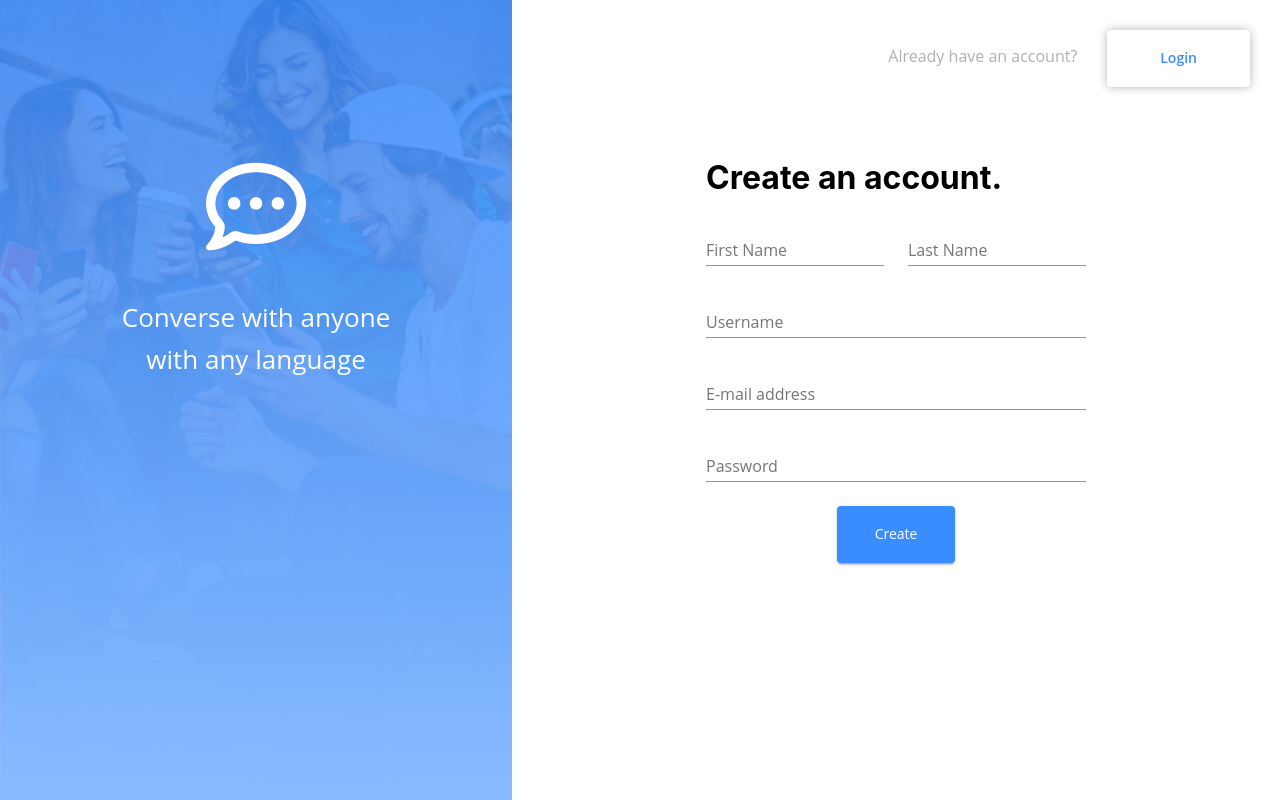
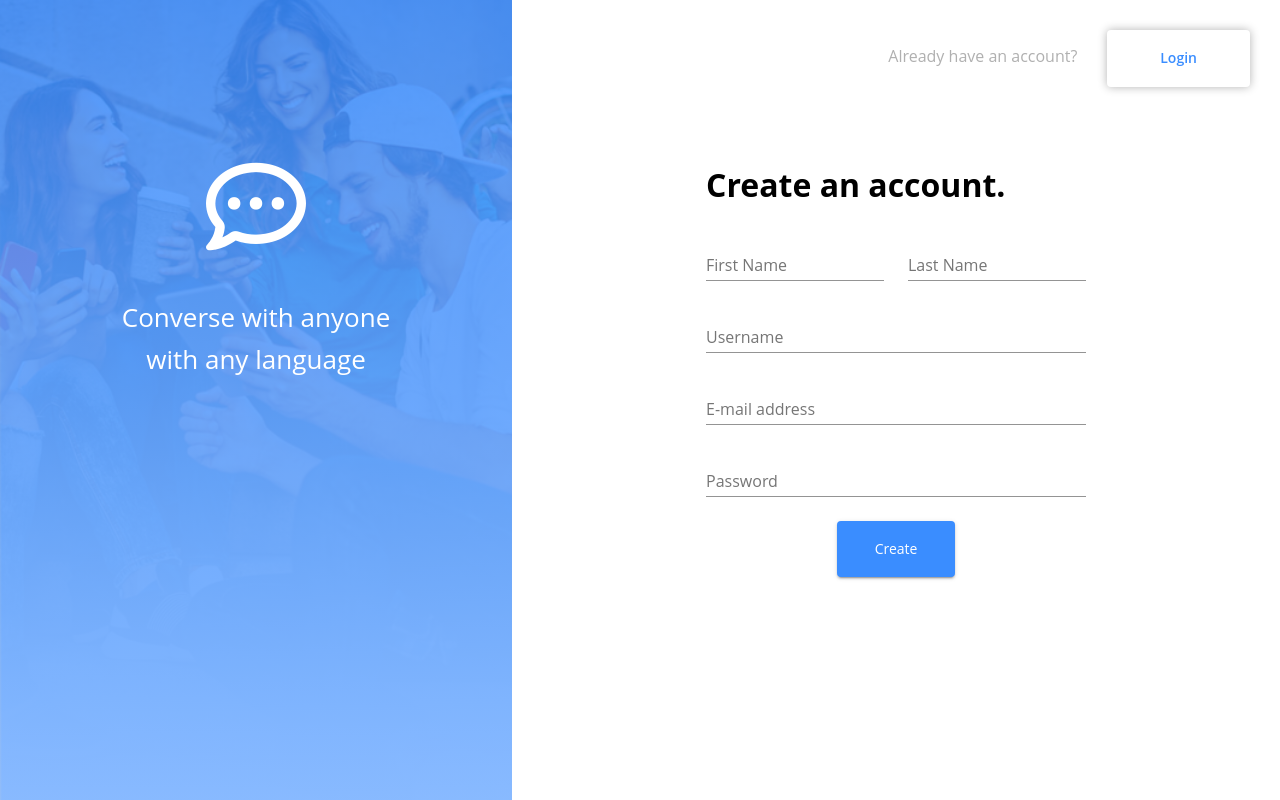
Before and after one commit to Brian-Fairbanks/Chatta, a React (Create React App) app in the folder client/: page /signup in a window 1280 px wide. Built offline with nearby package versions, Linux system fonts and the light colour scheme.

Commit message:
Added h1 to theme.js - removed <h1> from login page, and instead used <Typography variant=h1> - ^ same for signup page

```diff
--- a/client/src/components/LoginForm/index.js
+++ b/client/src/components/LoginForm/index.js
@@ -156,7 +156,7 @@ function LoginForm() {
   //===========================
   return (
     <div>
-      <h1> Welcome back!</h1>
+      <Typography variant="h1"> Welcome back!</Typography>
 
       <Form className={classes.form} onSubmit={handleSubmit}>
         <TextField
--- a/client/src/components/SignupForm/index.js
+++ b/client/src/components/SignupForm/index.js
@@ -1,5 +1,5 @@
 import Form from "@material-ui/core/FormControl";
-import { TextField, Button, Grid, Snackbar } from "@material-ui/core";
+import { TextField, Button, Grid, Snackbar, Typography } from "@material-ui/core";
 import { Alert as MuiAlert } from "@material-ui/lab";
 import { makeStyles } from "@material-ui/core/styles";
 import React, { useState } from "react";
@@ -218,7 +218,7 @@ function SignupForm() {
   //=============================================================
   return (
     <div>
-      <h1> Create an account.</h1>
+      <Typography variant="h1">Create an account.</Typography>
       <Form className={classes.form} onSubmit={handleSubmit}>
         <Grid container spacing={3} justify="center" alignItems="center">
           <Grid item xs={12} sm={6}>
--- a/client/src/themes/theme.js
+++ b/client/src/themes/theme.js
@@ -6,7 +6,10 @@ export const theme = createMuiTheme({
     fontSize: 14,
     fontWeight:"600",
     h1: {
-      // could customize the h1 variant as well
+      lineHeight:"3em",
+      fontFamily: ['Open Sans', "Arial", "sans-serif"],
+      fontSize:32,
+      fontWeight:700
     },
     h6: {
       fontFamily: ['Open Sans', "Arial", "sans-serif"],
```
